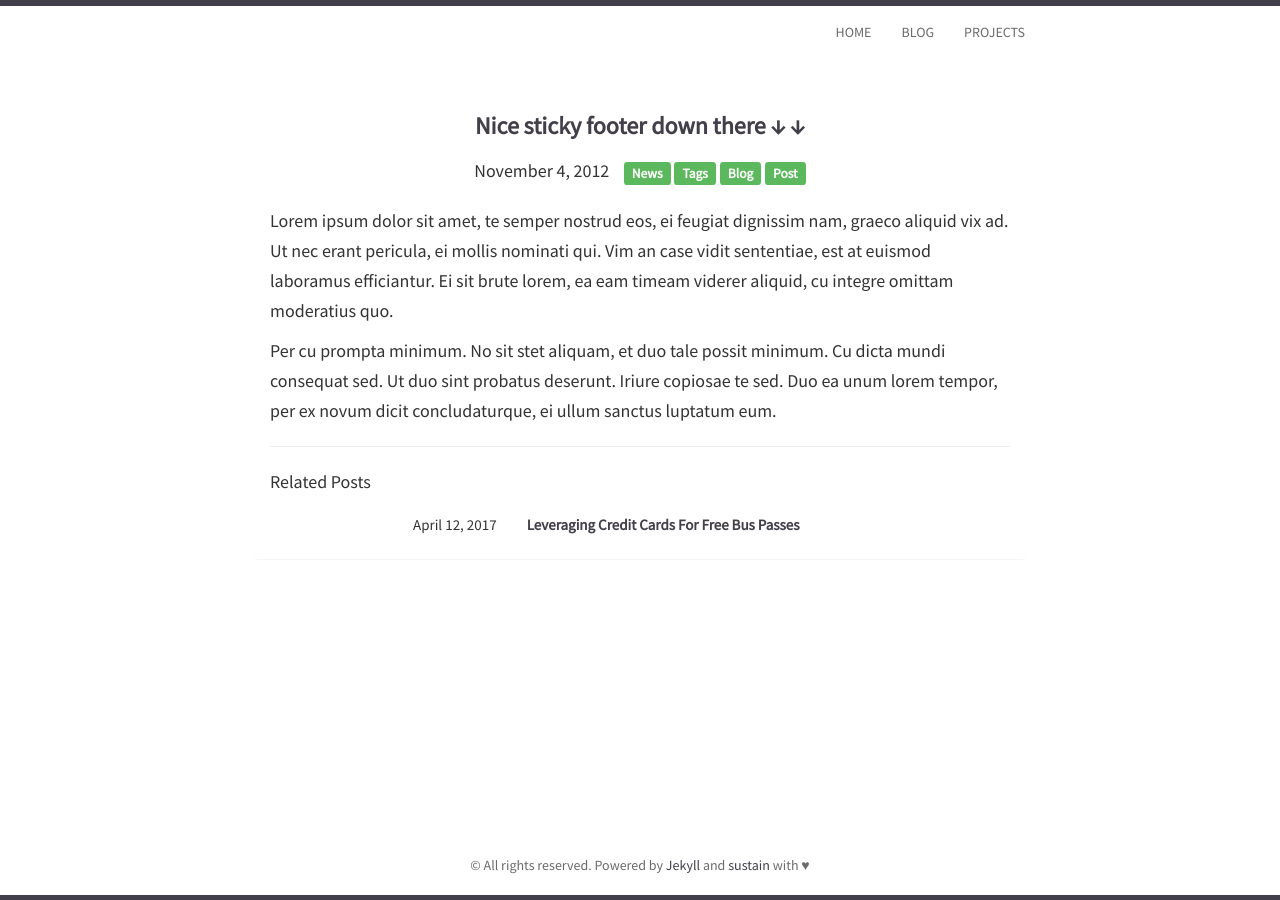
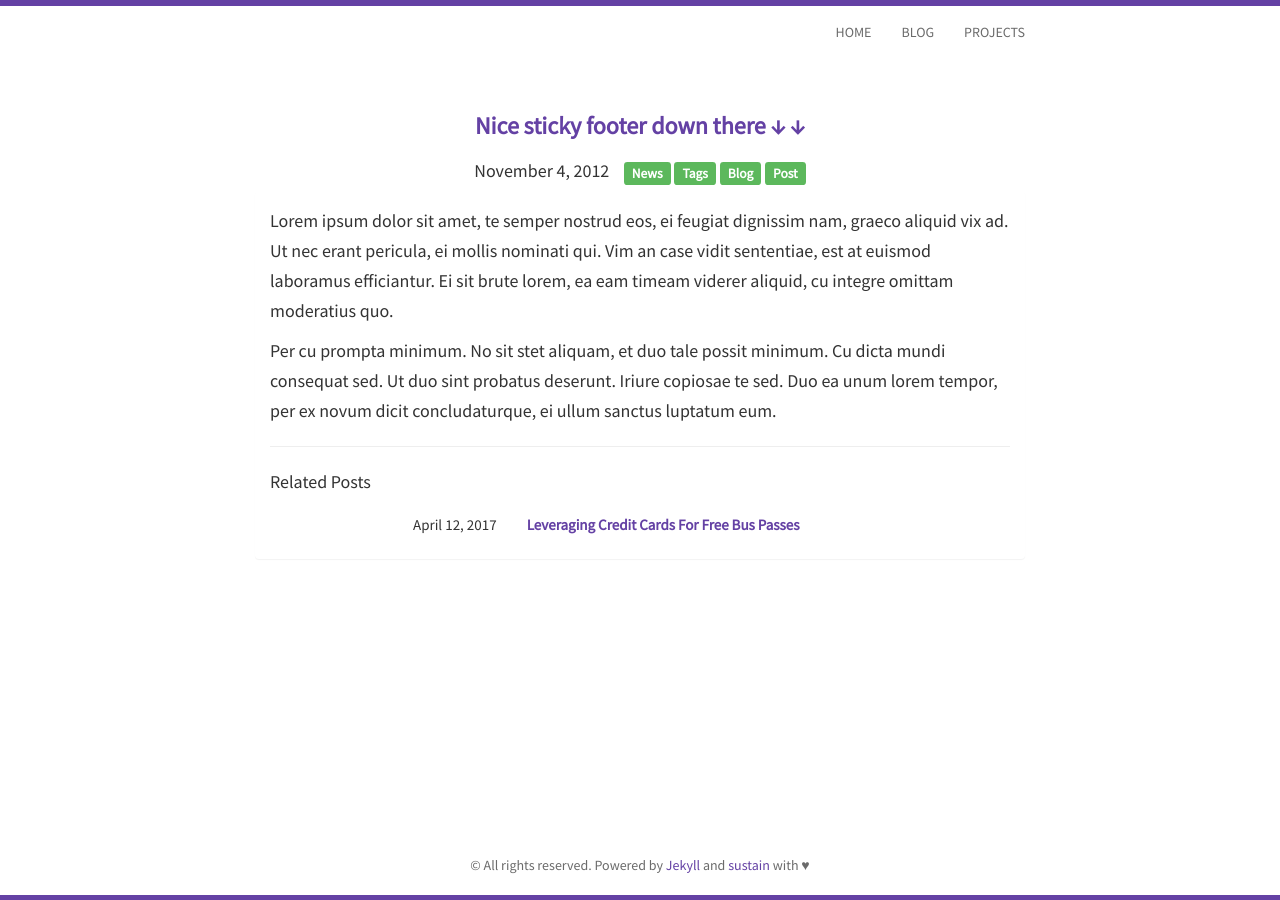
Before and after one commit to NLaff/Lafferty.co, a Jekyll site: the page built from _posts/2012-11-04-post7.md, in a window 1280 px wide. Built offline with Jekyll 4.4.1, drawn with Linux system fonts in a browser that asks for light colours; nearby versions of some CDN libraries.

Commit message:
more purple!
first one was more blackish really

```diff
--- a/assets/css/main.css
+++ b/assets/css/main.css
@@ -6,7 +6,7 @@
   background-color: #fff;
   font-family: 'Source Sans Pro', sans-serif;
   /* The html and body elements cannot have any padding or margin. */
-  border-top: 3px solid #433f4a;
+  border-top: 3px solid #6441A4;
 }
 /* Wrapper for page content to push down footer */
 #wrap {
@@ -96,7 +96,7 @@
   margin: 20px 0;
 }
 .container a {
-  color: #433f4a;
+  color: #6441A4;
 }
 .container a:hover {
   color: #267723;
@@ -120,7 +120,7 @@
   font-size: 15px;
 }
 .panel-default h4 a, h5 a {
-  color: #433f4a;
+  color: #6441A4;
 }
 .panel-default h4 a:hover, h5 a:hover {
   color: #267723;
@@ -174,7 +174,7 @@
 	color: #6b6b6b;
 }
 div.footer{
-  border-bottom: 5px solid #433f4a;;
+  border-bottom: 5px solid #6441A4;;
 }
 /* Set the fixed height of the footer here */
 /*.footer {
```
